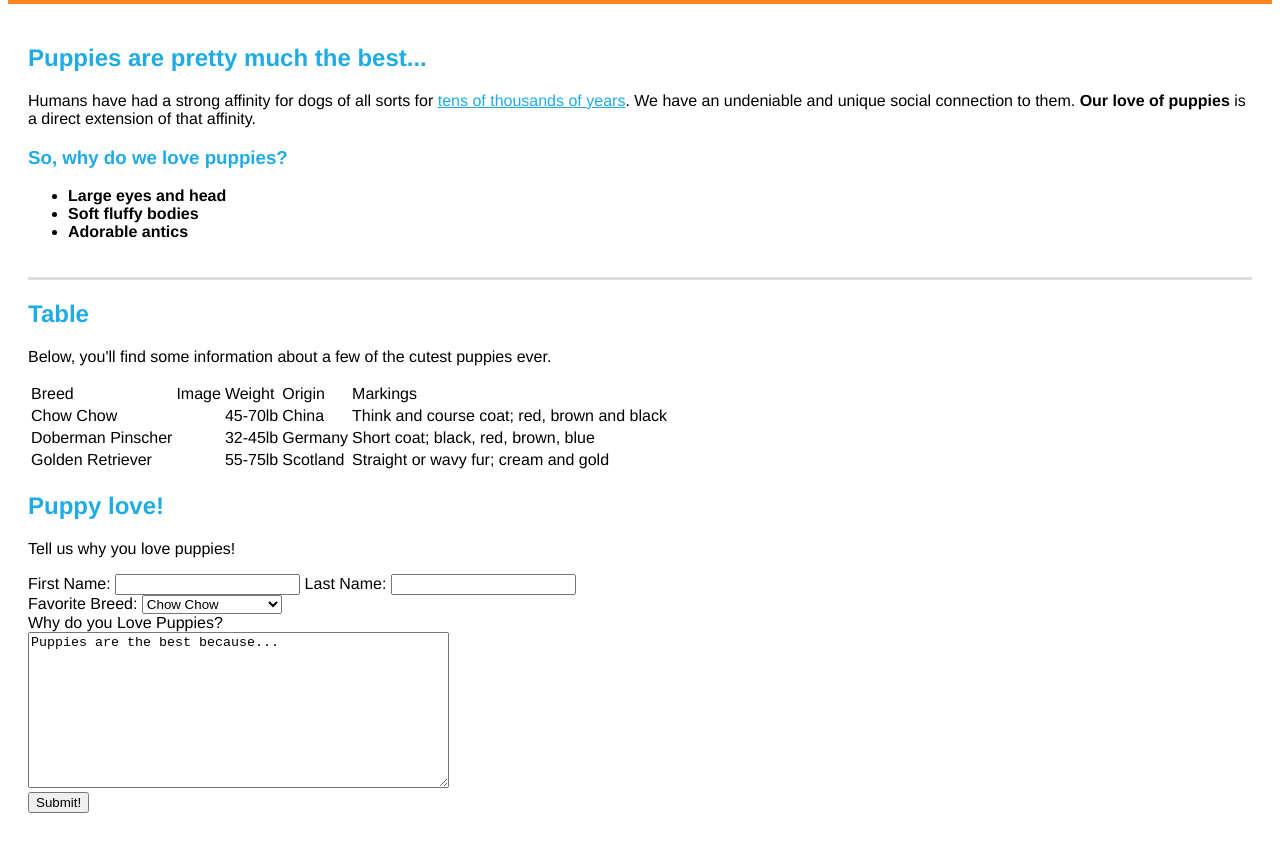
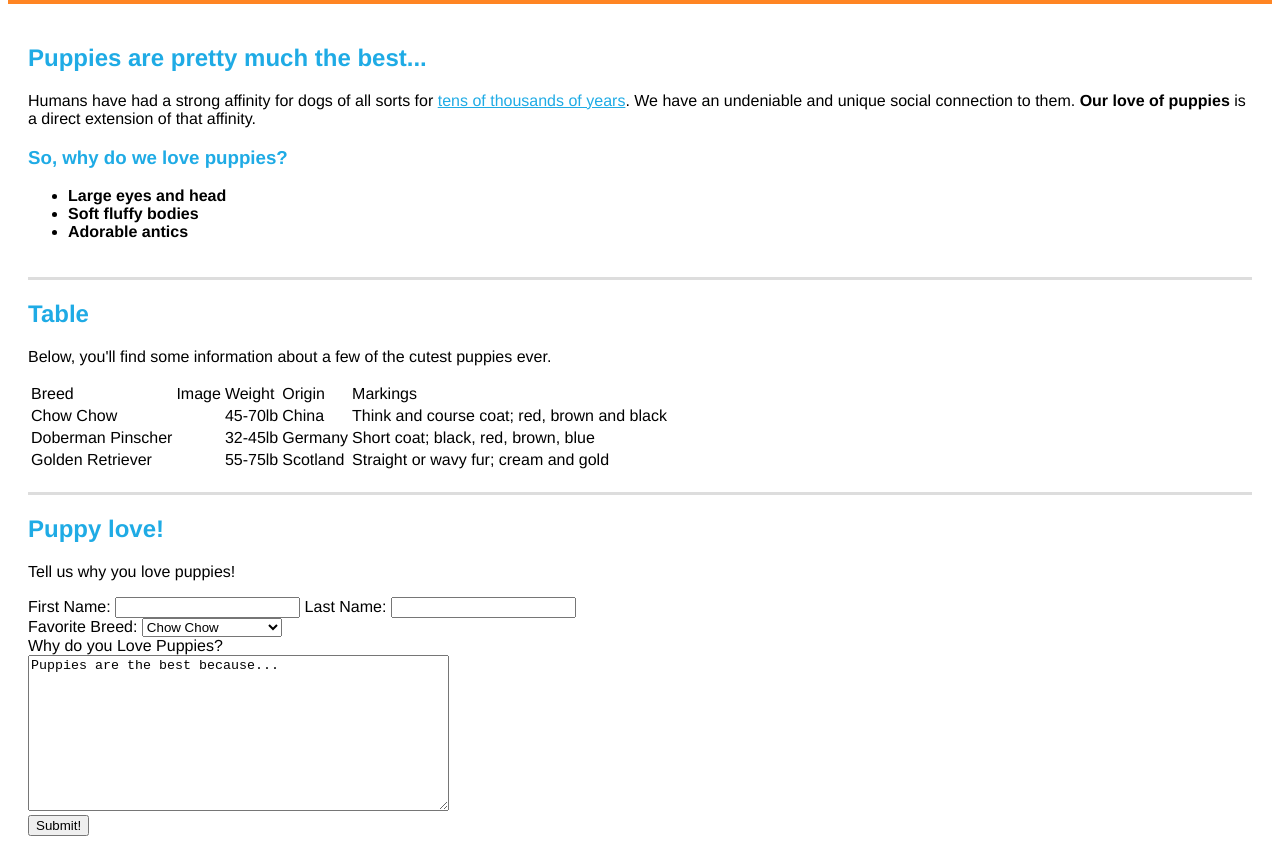
Before and after one commit to gingin77/Puppy_CSS_repo, a plain HTML site: page index.html in a window 1280 px wide. Shown: the part 60-924 px from the top of the page. Before the commit the page ends 901 px from the top, so only its background shows below. Drawn offline with Linux system fonts and the light colour scheme.

Commit message:
added the class designator to a second section

```diff
--- a/index.html
+++ b/index.html
@@ -36,7 +36,7 @@
                     </ul>
                 </section>
 
-                <section>
+                <section class="with_lower_border">
                     <h2>Table</h2>
 
                     <p>Below, you'll find some information about a few of the cutest puppies ever.</p>
```
